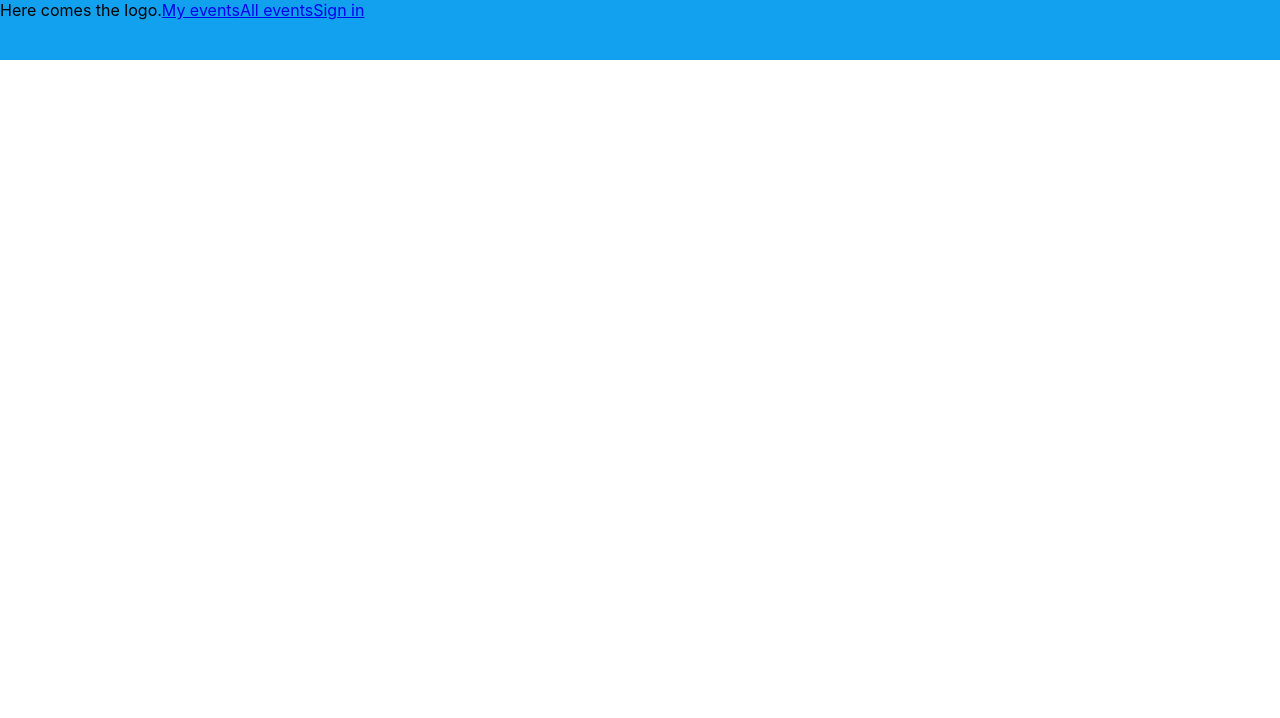
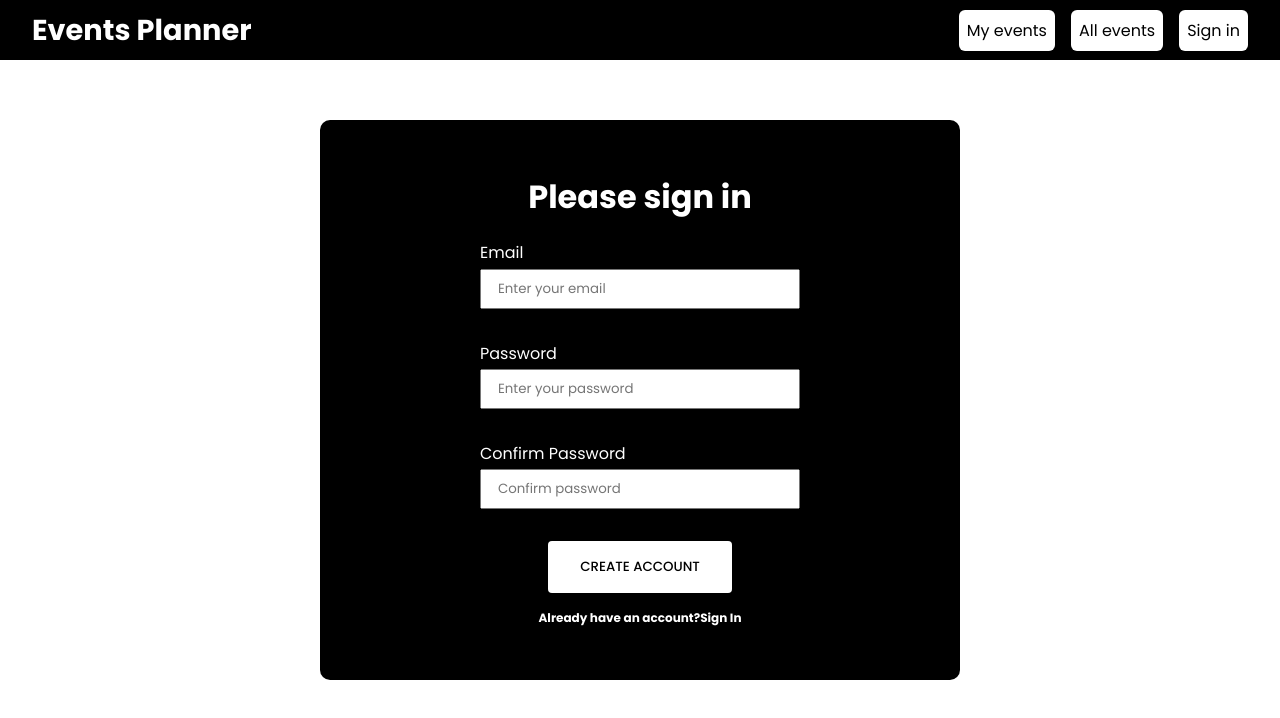
Before and after one commit to mernsummerproject2022/frontend, a React (Create React App) app in the folder event-planner/: page /register in a window 1280 px wide. Shown: the top 718 px of the page. Built offline with nearby package versions, Linux system fonts and the light colour scheme.

Commit message:
Add login and register page

```diff
--- a/event-planner/package.json
+++ b/event-planner/package.json
@@ -8,7 +8,8 @@
     "@testing-library/user-event": "^13.2.1",
     "react": "^18.2.0",
     "react-dom": "^18.2.0",
-    "react-scripts": "5.0.1",
+    "react-router-dom": "^6.3.0",
+    "react-scripts": "^5.0.1",
     "web-vitals": "^2.1.0"
   },
   "scripts": {
--- a/event-planner/src/App.js
+++ b/event-planner/src/App.js
@@ -2,6 +2,8 @@ import { Route, Routes} from 'react-router-dom';
 import Header from './Header';
 import LandingPage from './LandingPage';
 import EventsPage from './EventsPage';
+import LoginPage from './LoginPage';
+import RegisterPage from './RegisterPage';
 
 function App() {
   return (
@@ -12,6 +14,8 @@ function App() {
 
         <Route path='/' element={<LandingPage />}/>
         <Route path='/events' element={<EventsPage />}/>
+        <Route path='/login' element={<LoginPage />}/>
+        <Route path='/register' element={<RegisterPage/>}/>
 
       </Routes>
     </div>
--- a/event-planner/src/EventsPage.jsx
+++ b/event-planner/src/EventsPage.jsx
@@ -1,5 +1,6 @@
 import React from 'react';
 import { Link } from 'react-router-dom';
+
 
 const EventsPage = () => {
     return (
--- a/event-planner/src/Header.jsx
+++ b/event-planner/src/Header.jsx
@@ -5,10 +5,12 @@ import './index.css';
 const Header = () => {
     return (
         <header className='header'>
-            Here comes the logo.
+           <h1 className='logo'>Events Planner</h1>
+            <div className='navlinks'>
             <Link to='/myEvents'>My events</Link>
             <Link to='/events'>All events</Link>
             <Link to='/login'>Sign in</Link>
+            </div>
         </header>
     )
 };
--- /dev/null
+++ b/event-planner/src/LoginPage.jsx
@@ -0,0 +1,37 @@
+import React from 'react';
+import { Link } from 'react-router-dom';
+import './index.css';
+
+const LoginPage = () => {
+    return (
+        <>
+        <div className='login-container'>
+            <h1 className='login-title'>Please sign in</h1>
+
+            <div className='login-area'>
+
+                <div className='email-area'>
+                <label htmlFor="email">Email</label>
+                <input type="text" placeholder='Enter your email' name='email' autoComplete='none'/>
+
+                </div>
+
+                <div className='password-area'>
+                <label htmlFor="password">Password</label>
+                <input type="password" placeholder='Enter your password' name='password'/>
+                </div>
+            </div>
+
+            <div className="button-container">
+         <input type="submit" className='submit-btn' value={'LOG IN'} />
+       </div>
+       <div className='new-account-text'><h2>Don't have an account?<Link to='/register'> Create a new one</Link></h2></div>
+        </div>
+
+
+
+        </>
+    )
+};
+
+export default LoginPage;
--- /dev/null
+++ b/event-planner/src/RegisterPage.jsx
@@ -0,0 +1,42 @@
+import React from 'react';
+import { Link } from 'react-router-dom';
+import './index.css';
+
+const RegisterPage = () => {
+    return (
+        <>
+        <div className='register-container'>
+            <h1 className='register-title'>Please sign in</h1>
+
+            <div className='register-area'>
+
+                <div className='email-area'>
+                <label htmlFor="email">Email</label>
+                <input type="text" placeholder='Enter your email' name='email' autoComplete='none'/>
+
+                </div>
+
+                <div className='password-area'>
+                <label htmlFor="password">Password</label>
+                <input type="password" placeholder='Enter your password' name='password'/>
+                </div>
+
+                <div className='confirm-password-area'>
+                <label htmlFor="confirm-password">Confirm Password</label>
+                <input type="password" placeholder='Confirm password' name='confirm-password'/>
+                </div>
+            </div>
+
+            <div className="button-container">
+         <input type="submit" className='submit-btn' value={'CREATE ACCOUNT'} />
+       </div>
+       <div className='new-account-text'><h2>Already have an account?<Link to='/login'>Sign In</Link></h2></div>
+        </div>
+
+
+
+        </>
+    )
+};
+
+export default RegisterPage;
--- a/event-planner/src/index.css
+++ b/event-planner/src/index.css
@@ -1,10 +1,17 @@
+@import url('https://fonts.googleapis.com/css2?family=Poppins:wght@100;200;300;400;500;600;700&display=swap');
+
+*{
+  margin: 0;
+  padding: 0;
+  box-sizing: border-box;
+  font-family: 'Poppins', sans-serif;
+}
+
 body {
   margin: 0;
-  font-family: -apple-system, BlinkMacSystemFont, 'Segoe UI', 'Roboto', 'Oxygen',
-    'Ubuntu', 'Cantarell', 'Fira Sans', 'Droid Sans', 'Helvetica Neue',
-    sans-serif;
   -webkit-font-smoothing: antialiased;
   -moz-osx-font-smoothing: grayscale;
+
 }
 
 code {
@@ -15,5 +22,144 @@ code {
 .header{
   width: 100%;
   height: 60px;
-  background-color: #11a1ee;
+  background-color: #000;
+  display: flex;
+  justify-content: space-between;
+  align-items: center;
 }
+
+.logo{
+  font-size: 1.8rem;
+  margin-left: 2rem;
+  color: #fff;
+}
+
+.navlinks{
+  margin-right: 2rem;
+  display: flex;
+  gap: 1rem;
+}
+
+.navlinks a{
+  text-decoration: none;
+  color: #000;
+  background-color: #fff;
+  font-weight: 400;
+  padding: 0.5rem 0.5rem;
+  border-radius: 6px;
+
+}
+
+.navlinks a:hover{
+  background-color: rgb(199, 199, 199);
+  cursor: pointer;
+  transition: 0.3s all;
+}
+
+
+.login-container{
+  max-width: 40rem;
+  max-height: 25rem;
+  background-color: #000;
+  color: #fff;
+  display: flex;
+  border-radius: 10px;
+  flex-direction: column;
+  align-items: center;
+  justify-content: center;
+  position: absolute;
+  top:0;
+  bottom: 0;
+  left: 0;
+  right: 0;
+
+  margin: auto;
+}
+
+.register-container{
+  max-width: 40rem;
+  max-height: 35rem;
+  background-color: #000;
+  color: #fff;
+  display: flex;
+  border-radius: 10px;
+  flex-direction: column;
+  align-items: center;
+  justify-content: center;
+  position: absolute;
+  top:0;
+  bottom: 0;
+  left: 0;
+  right: 0;
+
+  margin: auto;
+}
+
+
+.login-area,.register-area{
+  display: flex;
+  flex-direction: column;
+  width: 50%;
+  gap: 2rem;
+  margin-top: 1.2rem;
+}
+
+.login-area input,.register-area input{
+  padding: 0.5rem 1rem;
+}
+
+.email-area,.password-area,.confirm-password-area{
+  display: flex;
+  flex-direction: column;
+  gap: 0.2rem;
+}
+
+.submit-btn{
+  border: none;
+  margin-top: 2rem;
+  padding: 1rem 2rem;
+  font-weight: 500;
+  background-color: #fff;
+  border-radius: 4px;
+}
+
+.submit-btn:hover{
+  cursor: pointer;
+  background-color: rgb(237, 237, 237);
+}
+
+.new-account-text{
+  font-size: 0.5rem;
+  margin-top: 1rem;
+}
+
+.new-account-text a{
+  color: #fff;
+  text-decoration: none;
+}
+
+.new-account-text a:hover{
+  text-decoration: underline;
+}
+
+
+/* REGISTER*/
+
+.register-container{
+  max-width: 40rem;
+  max-height: 35rem;
+  background-color: #000;
+  color: #fff;
+  display: flex;
+  border-radius: 10px;
+  flex-direction: column;
+  align-items: center;
+  justify-content: center;
+  position: absolute;
+  top:0;
+  bottom: 0;
+  left: 0;
+  right: 0;
+
+  margin: auto;
+}
```
Also changed, not shown: 2 other files (tests, documents, lock files or other folders).
